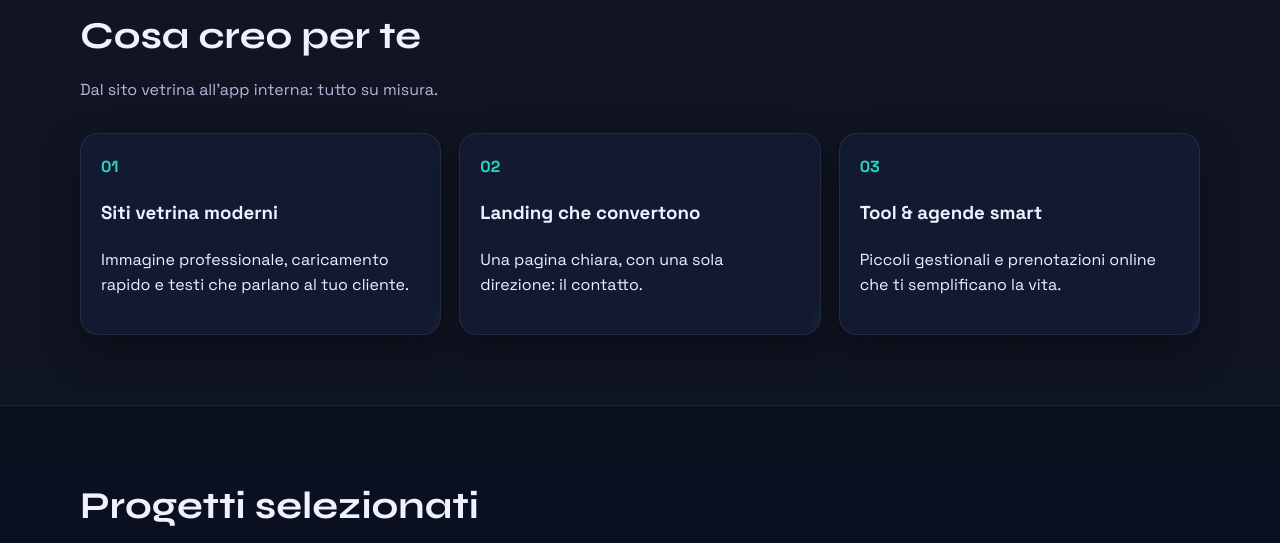
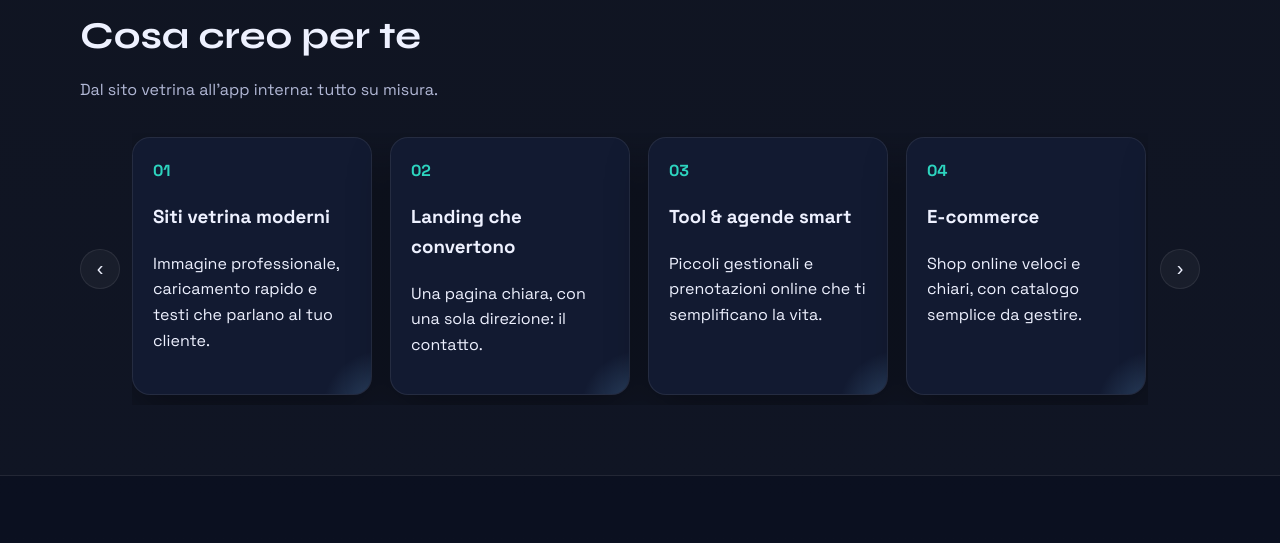
Before and after one commit to GabrieleGiardino/Sorted, a plain HTML site: page index.html in a window 1280 px wide. Shown: the part 1280-1823 px from the top of the page. Drawn offline with Linux system fonts and the light colour scheme.

Commit message:
carousel

```diff
--- a/index.html
+++ b/index.html
@@ -151,7 +151,9 @@
           <h2>Cosa creo per te</h2>
           <p>Dal sito vetrina all'app interna: tutto su misura.</p>
         </div>
-        <div class="grid-3">
+        <div class="carousel">
+          <button class="carousel__btn" type="button" data-dir="prev" aria-label="Scorri a sinistra">‹</button>
+          <div class="carousel__track" aria-label="Servizi in evidenza">
             <article class="card feature reveal">
               <div class="icon">01</div>
               <h3>Siti vetrina moderni</h3>
@@ -167,6 +169,33 @@
               <h3>Tool & agende smart</h3>
               <p>Piccoli gestionali e prenotazioni online che ti semplificano la vita.</p>
             </article>
+            <article class="card feature reveal">
+              <div class="icon">04</div>
+              <h3>E-commerce</h3>
+              <p>Shop online veloci e chiari, con catalogo semplice da gestire.</p>
+            </article>
+            <article class="card feature reveal">
+              <div class="icon">05</div>
+              <h3>Rebrand digitale</h3>
+              <p>Rinfresco sito e interfacce per un look moderno e coerente.</p>
+            </article>
+            <article class="card feature reveal">
+              <div class="icon">06</div>
+              <h3>Shopify Shop</h3>
+              <p>Setup completo Shopify, tema, prodotti e ottimizzazioni.</p>
+            </article>
+            <article class="card feature reveal">
+              <div class="icon">07</div>
+              <h3>Tool su misura</h3>
+              <p>Strumenti interni personalizzati per processi specifici.</p>
+            </article>
+            <article class="card feature reveal">
+              <div class="icon">08</div>
+              <h3>Sistemi di pagamento</h3>
+              <p>Integrazione Stripe, PayPal o pagamenti online dedicati.</p>
+            </article>
+          </div>
+          <button class="carousel__btn" type="button" data-dir="next" aria-label="Scorri a destra">›</button>
         </div>
       </div>
     </section>
@@ -318,6 +347,19 @@
     }, { threshold: 0.15 });
 
     document.querySelectorAll('.reveal').forEach((el) => observer.observe(el));
+
+    const carousel = document.querySelector('.carousel__track');
+    if (carousel) {
+      const btns = document.querySelectorAll('.carousel__btn');
+      btns.forEach((btn) => {
+        btn.addEventListener('click', () => {
+          const dir = btn.dataset.dir === 'next' ? 1 : -1;
+          const card = carousel.querySelector('.card');
+          const step = card ? card.getBoundingClientRect().width + 18 : 280;
+          carousel.scrollBy({ left: step * dir, behavior: 'smooth' });
+        });
+      });
+    }
   </script>
 </body>
 </html>
--- a/style.css
+++ b/style.css
@@ -406,6 +406,48 @@ a {
   opacity: 0.8;
 }
 
+.carousel {
+  position: relative;
+  display: grid;
+  grid-template-columns: auto 1fr auto;
+  align-items: center;
+  gap: 12px;
+}
+
+.carousel__track {
+  display: grid;
+  grid-auto-flow: column;
+  grid-auto-columns: minmax(240px, 1fr);
+  gap: 18px;
+  overflow-x: auto;
+  scroll-snap-type: x mandatory;
+  scroll-behavior: smooth;
+  padding: 4px 2px 10px;
+  scrollbar-width: none;
+}
+
+.carousel__track::-webkit-scrollbar {
+  display: none;
+}
+
+.carousel__track > .card {
+  scroll-snap-align: start;
+}
+
+.carousel__btn {
+  width: 40px;
+  height: 40px;
+  border-radius: 999px;
+  border: 1px solid var(--outline);
+  background: rgba(255, 255, 255, 0.04);
+  color: var(--text);
+  cursor: pointer;
+  font-size: 20px;
+  display: inline-flex;
+  align-items: center;
+  justify-content: center;
+}
+
 .icon {
   font-weight: 700;
   color: var(--accent);
@@ -688,6 +730,14 @@ a {
   .cta__box {
     padding: 24px;
   }
+
+  .carousel {
+    grid-template-columns: 1fr;
+  }
+
+  .carousel__btn {
+    display: none;
+  }
 }
 
 @media (max-width: 520px) {
```
Lines whose indentation alone changed are shown as unchanged.
